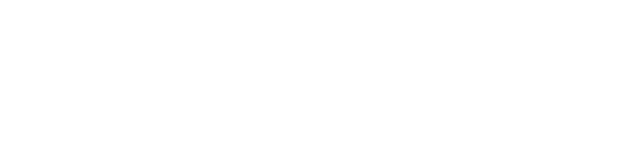
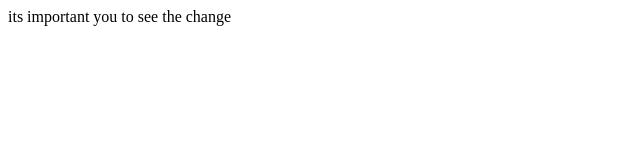
Before and after one commit to Nivishyadav/git-github, a plain HTML site: page myfile.html in a window 1280 px wide. Shown: the whole page, without its empty margins (0-640 px from the left). Drawn offline with Linux system fonts and the light colour scheme.

Commit message:
modified

```diff
--- a/myfile.html
+++ b/myfile.html
@@ -7,6 +7,6 @@
     <title>this is important file</title>
 </head>
 <body>
-
+    its important you to see the change
 </body>
 </html>
```
Also changed, not shown: this is important.txt (added).
